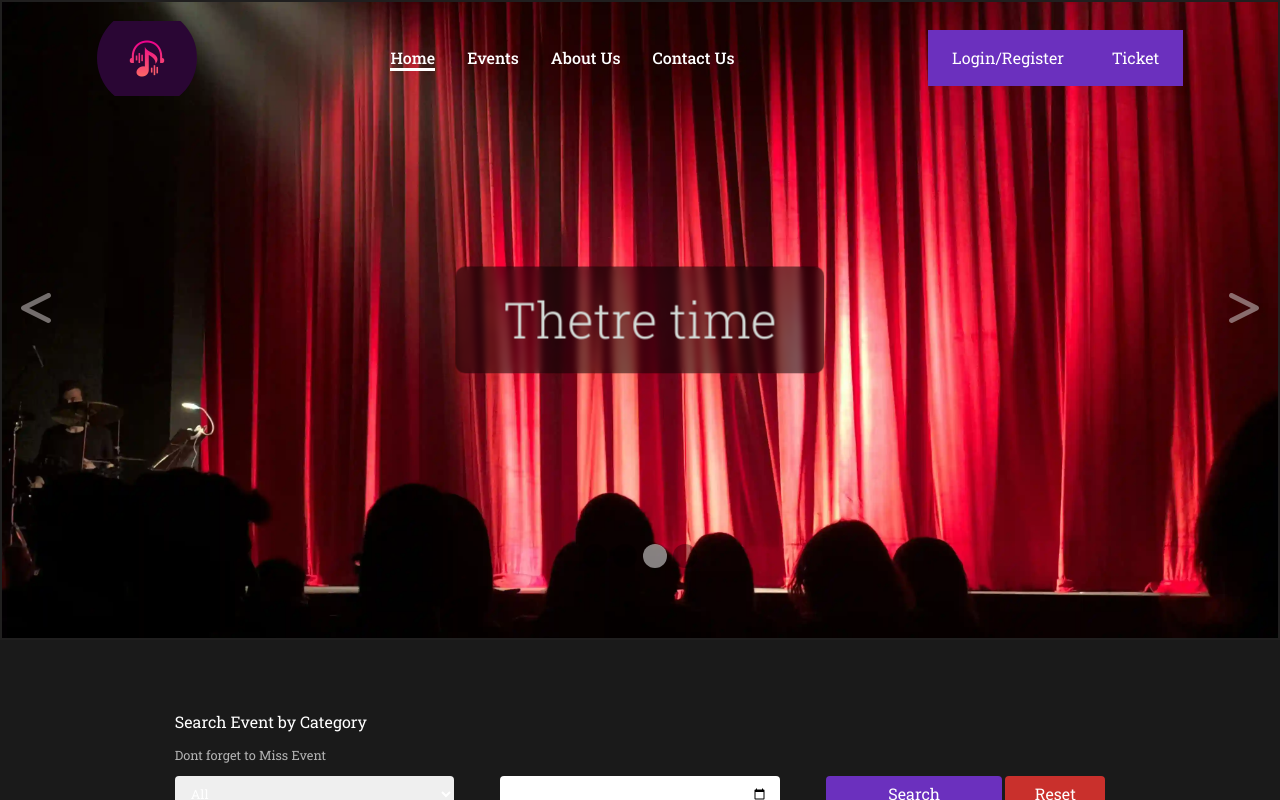
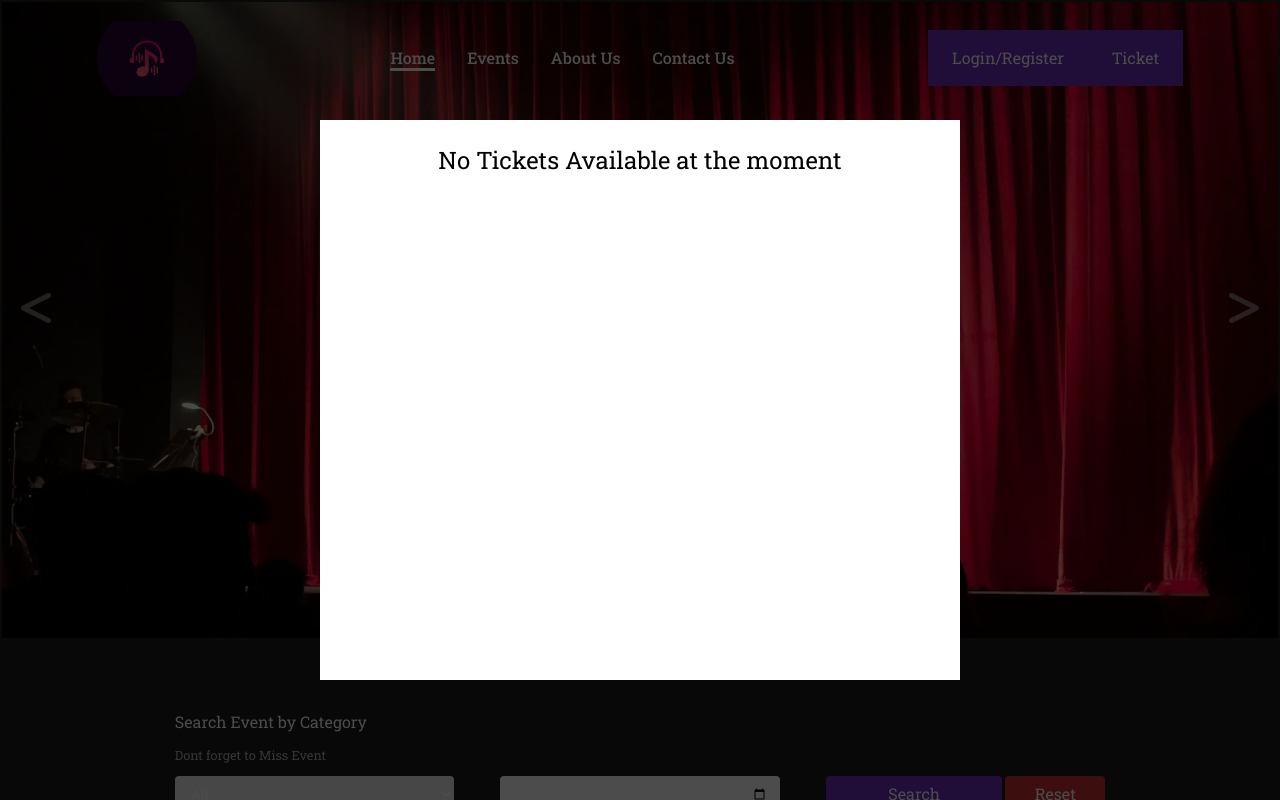
Before and after one commit to prakashgrg4400/ticket, a React (Vite) app: page / in a window 1280 px wide. Both pictures are taken after a click on the button "Ticket". Shown: the top 800 px of the page. Built offline with nearby package versions, Linux system fonts and the light colour scheme; what tailwindcss-3d would draw is missing.

Commit message:
modal for ticket done

```diff
--- /dev/null
+++ b/src/components/UI/TicketModal.jsx
@@ -0,0 +1,36 @@
+import { createPortal } from "react-dom";
+import { motion } from "framer-motion";
+import { fadeInAndOut } from "../../animation/animate";
+
+function TicketModal({ setTicketModal }) {
+    return createPortal(
+        <>
+            <motion.div
+                variants={fadeInAndOut(0)}
+                initial="initial"
+                animate="animate"
+                exit={"exit"}
+                onClick={() => {
+                    setTicketModal(false);
+                }}
+                className="fixed top-0 left-0 h-screen w-screen bg-[rgba(0,0,0,0.7)] z-[300]"
+            ></motion.div>
+            <motion.div
+                variants={fadeInAndOut(0.5)}
+                initial="initial"
+                animate="animate"
+                exit={"exit"}
+                className="fixed  top-1/2 left-1/2 -translate-x-1/2 -translate-y-1/2 bg-white z-[301] h-[70%] w-[50%]"
+            >
+                <div>
+                    <h1 className="text-center py-6 text-2xl">
+                        No Tickets Available at the moment
+                    </h1>
+                </div>
+            </motion.div>
+        </>,
+        document.getElementById("modal")
+    );
+}
+
+export default TicketModal;
--- a/src/layout/RootLayout.jsx
+++ b/src/layout/RootLayout.jsx
@@ -8,10 +8,12 @@ import Signin from "../components/UI/Signin";
 import { AnimatePresence, motion } from "framer-motion";
 import { slidedown } from "../animation/animate";
 import { GiHamburgerMenu } from "react-icons/gi";
+import TicketModal from "../components/UI/TicketModal";
 
 function RootLayout() {
     const [isModalOpen, setIsModelOpen] = useState(false);
     const [openMenu, setOpenMenu] = useState(false);
+    const [ticketModal, setTicketModal] = useState(false);
 
     function handleModal() {
         setIsModelOpen((prev) => !prev);
@@ -50,7 +52,14 @@ function RootLayout() {
                     <button className="btn" onClick={handleModal}>
                         Login/Register
                     </button>
-                    <button className="btn">Ticket</button>
+                    <button
+                        className="btn"
+                        onClick={() => {
+                            setTicketModal(true);
+                        }}
+                    >
+                        Ticket
+                    </button>
                 </div>
                 <GiHamburgerMenu
                     className={`md:hidden  max-[600px]:inline-block text-white text-xl px-[2rem] box-content bg-[rgba(0, 0, 0, 0.5)]`}
@@ -59,6 +68,14 @@ function RootLayout() {
                     }}
                 />
             </motion.div>
+
+            {/* <Modal /> */}
+
+            <AnimatePresence>
+                {ticketModal && (
+                    <TicketModal setTicketModal={setTicketModal}></TicketModal>
+                )}
+            </AnimatePresence>
 
             <AnimatePresence>
                 {isModalOpen && (
@@ -69,7 +86,6 @@ function RootLayout() {
                 )}
             </AnimatePresence>
 
-            {/* <Modal /> */}
             <Outlet />
         </>
     );
```
